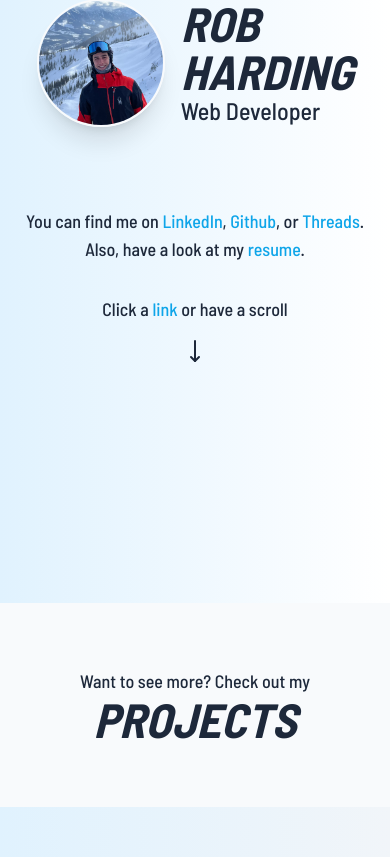
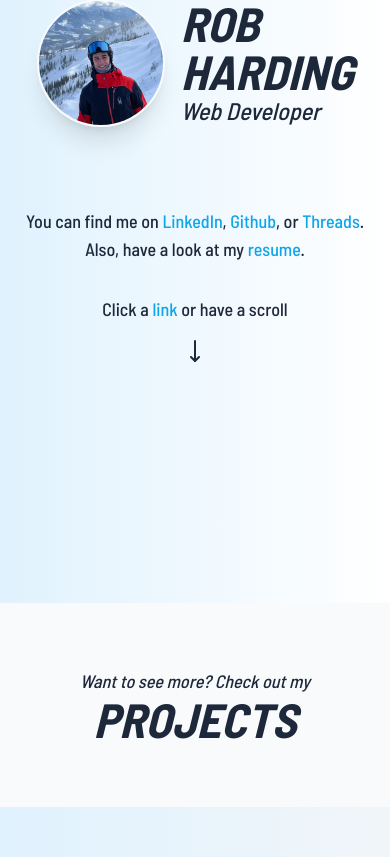
Before and after one commit to robharding/Portfolio2, a Next.js app: page / in a window 390 px wide. Shown: the part 241-1098 px from the top of the page. Built offline with nearby package versions, Linux system fonts and the light colour scheme.

Commit message:
Mooore italic!

```diff
--- a/src/app/page.tsx
+++ b/src/app/page.tsx
@@ -37,7 +37,7 @@ export default async function Home() {
                 <br />
                 HARDING
               </h1>
-              <h2 className="text-2xl sm:text-3xl">Web Developer</h2>
+              <h2 className="text-2xl sm:text-3xl italic">Web Developer</h2>
             </div>
           </div>
           <p className="text-center mt-20 max-w-md m-auto">
@@ -81,9 +81,9 @@ export default async function Home() {
           </div>
         </div>
       </section>
-      <section className="text-center p-16 bg-slate-50" id="projects">
+      <section className="text-center p-16 bg-slate-50 italic" id="projects">
         <p>Want to see more? Check out my</p>
-        <h1 className="text-5xl sm:text-7xl font-bold italic">PROJECTS</h1>
+        <h1 className="text-5xl sm:text-7xl font-bold">PROJECTS</h1>
       </section>
       <section className="flex bg-gradient-to-r from-sky-100 to-slate-100 py-16 w-full">
         <div className="w-full flex flex-col gap-10 justify-center">
@@ -133,9 +133,9 @@ export default async function Home() {
           </p>
         </div>
       </section>
-      <section className="text-center p-16 bg-slate-50">
+      <section className="text-center p-16 bg-slate-50 italic">
         <p>What I&apos;m up to right</p>
-        <h1 className="text-5xl sm:text-7xl font-bold italic">NOW</h1>
+        <h1 className="text-5xl sm:text-7xl font-bold">NOW</h1>
       </section>
       <section className="flex bg-gradient-to-r from-sky-100 to-slate-100 py-16 px-10">
         <div className="mx-auto max-w-xl">
@@ -155,7 +155,7 @@ export default async function Home() {
         </div>
       </section>
       <section className=" bg-gradient-to-r from-sky-100 to-slate-100">
-        <div className="text-center p-16 bg-slate-50">
+        <div className="text-center p-16 bg-slate-50 italic">
           <p>Get in touch.</p>
           <h1 className="text-5xl sm:text-7xl font-bold italic">CONTACT</h1>
         </div>
```
